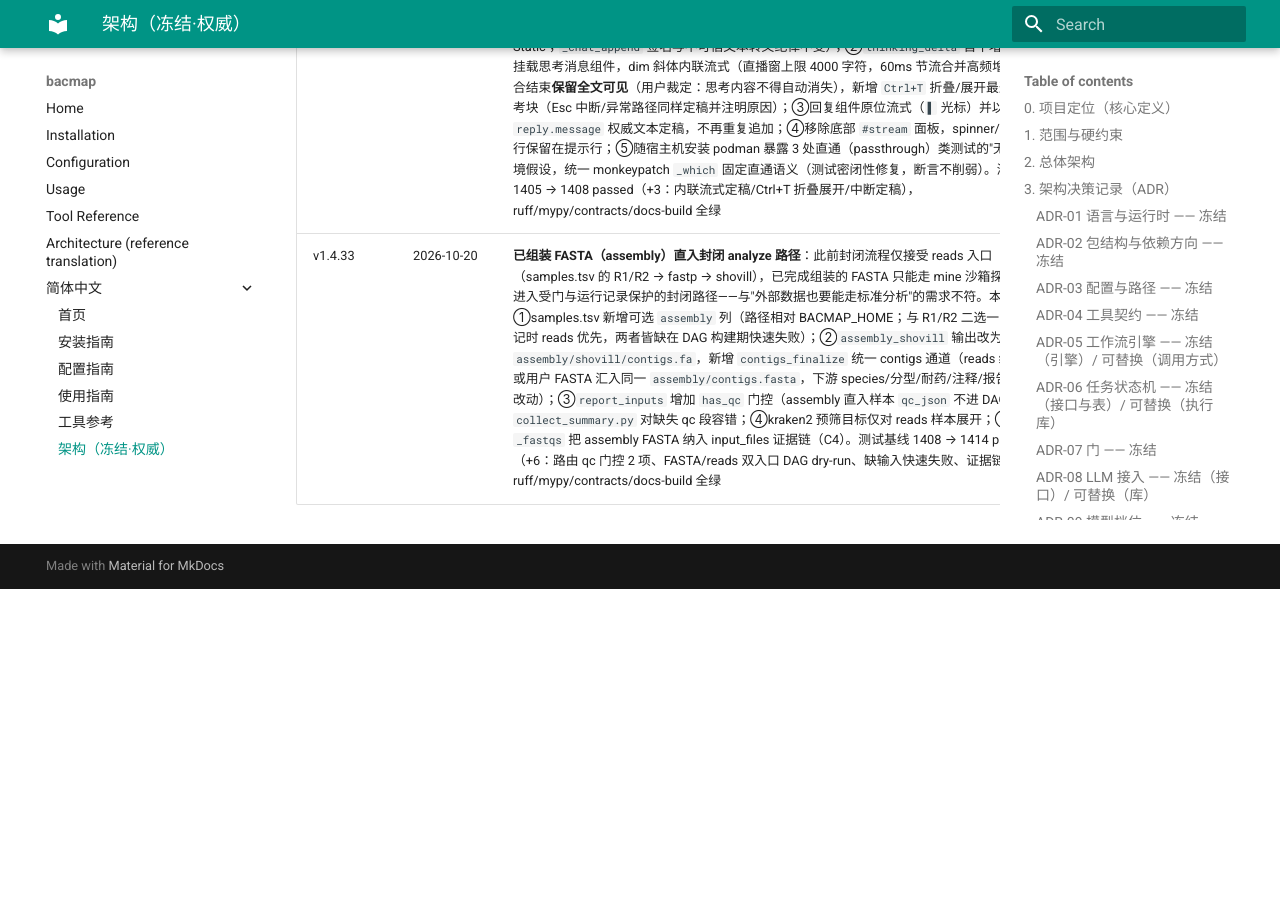
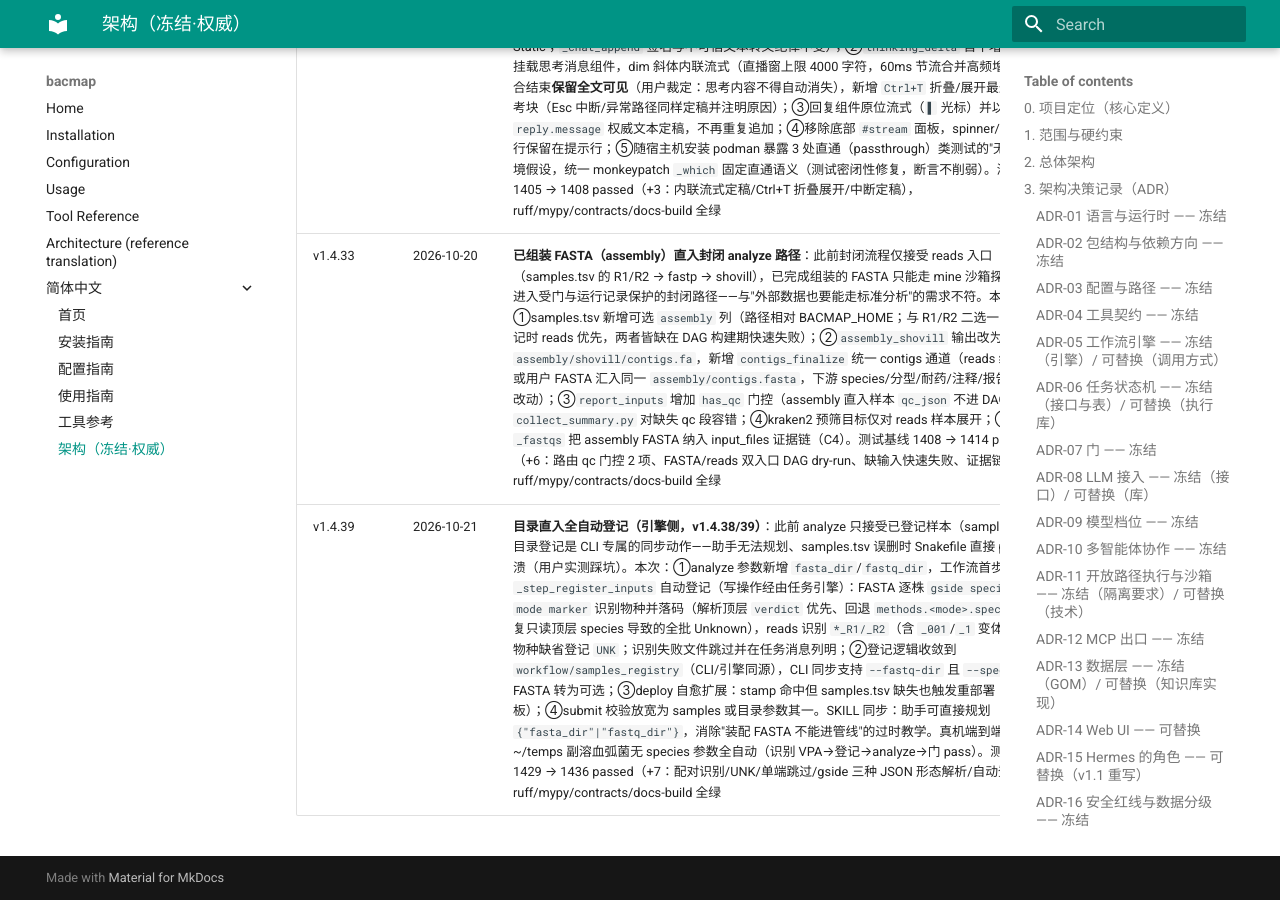
Before and after one commit to indexofire/bacmap, an MkDocs documentation site: the page built from docs/architecture-frozen-v1.md, in a window 1280 px wide and 900 px high, scrolled down 33900 px. Built offline with MkDocs 1.6.1 and Material for MkDocs 9.7.7, drawn with Linux system fonts in a browser that asks for light colours; before the commit the page ends 34489 px from its top, so only the background shows below that; some of the changed text lies outside the part shown.

Commit message:
chore: bump version to 1.4.39; frozen revision v1.4.39 (bilingual)

```diff
--- a/docs/architecture-frozen-v1.md
+++ b/docs/architecture-frozen-v1.md
@@ -1,6 +1,6 @@
 [English](architecture-frozen-v1.en.md) | **简体中文（权威）**
 
-# BacMAP Standalone 框架设计（冻结版 v1.4.10）
+# BacMAP Standalone 框架设计（冻结版 v1.4.39）
 
 - **日期**：2026-10-09（v1.1–v1.4.7 同日修订，见第 10 节）
 - **状态**：冻结（Frozen）。第 8 节的验证项全部通过后，转为"已确认"
@@ -730,3 +730,4 @@
 | v1.4.31 | 2026-10-20 | **助手流式输出与思考指示（展示层，契约不动）**：此前会话助手（Web/TUI/CLI）需等「工具调用→思考→结构化计划」全部完成才一次性渲染，静默等待体验差。本次：①**网关事件流**——`LlmGateway.run_agent_events_async` 经 pydantic-ai `agent.iter()` 逐节点迭代，以 `(kind, payload)` 事件回调下发：`thinking_delta`（GLM 等原生 reasoning 流）、`text_delta`、`reply_delta`（输出工具参数增量下发时，容错提取 `"reply"` 前缀，截断转义安全等待下一个增量）、`tool_call`/`tool_result`、`retry`；重试与信号量语义与 `run_agent_async` 一致，事件仅作展示、最终结果仍由 pydantic-ai 完整校验；②**会话层**——`AgentSession.respond_stream(text, on_event)`，`respond_async` 委托之（TUI 取消语义同入口）；③**TUI**——OpenCode 式 braille spinner 活动指示行（`⠋ 调用 bio_list_samples…`）+ 底部流式显示区（思考尾窗 dim 斜体 + 回复缓冲带 `▌` 光标，完成即并入会话历史），`Esc` 取消时停表并隐藏；④**CLI**——`ask`/`chat` 流式（回复增量 stdout、工具活动 dim stderr，`--json` 保持整包）；Web `/assistant` 暂不流式（后续可做 SSE）。ADR-08 Tool Output 模式与 ADR-10 规划型契约均未改动。测试基线 1390 → 1399 passed（+9：reply 前缀提取 6 项/respond_stream 接线 3 项；TUI 假会话随 API 更名 respond_async→respond_stream），ruff/mypy/contracts/docs-build 全绿 | 用户裁定（要求流式输出与 opencode 式思考动态指示）+ GLM 真实端点实测（424 思考增量、2 组工具事件、回复正常） |
 | v1.4.32 | 2026-10-20 | **TUI 思考流内联主显示区（展示层，v1.4.31 事件契约不动）**：v1.4.31 的思考尾窗落在输入框上方的底部面板（尾 240 字符逆向滚动），主会话区只渲染最终回复——与用户要求的 OpenCode 式交互不符。本次：①会话区从 append-only RichLog 重构为组件化消息流（VerticalScroll + 逐消息 Static；`_chat_append` 签名与不可信文本转义纪律不变）；②`thinking_delta` 首个增量起惰性挂载思考消息组件，dim 斜体内联流式（直播窗上限 4000 字符，60ms 节流合并高频增量），回合结束**保留全文可见**（用户裁定：思考内容不得自动消失），新增 `Ctrl+T` 折叠/展开最近一次思考块（Esc 中断/异常路径同样定稿并注明原因）；③回复组件原位流式（`▌` 光标）并以 `reply.message` 权威文本定稿，不再重复追加；④移除底部 `#stream` 面板，spinner/工具活动行保留在提示行；⑤随宿主机安装 podman 暴露 3 处直通（passthrough）类测试的"无后端"环境假设，统一 monkeypatch `_which` 固定直通语义（测试密闭性修复，断言不削弱）。测试基线 1405 → 1408 passed（+3：内联流式定稿/Ctrl+T 折叠展开/中断定稿），ruff/mypy/contracts/docs-build 全绿 | 用户裁定（思考内容须显示在主界面且完成后保留，交互对齐 opencode） |
 | v1.4.33 | 2026-10-20 | **已组装 FASTA（assembly）直入封闭 analyze 路径**：此前封闭流程仅接受 reads 入口（samples.tsv 的 R1/R2 → fastp → shovill），已完成组装的 FASTA 只能走 mine 沙箱探索，无法进入受门与运行记录保护的封闭路径——与"外部数据也要能走标准分析"的需求不符。本次：①samples.tsv 新增可选 `assembly` 列（路径相对 BACMAP_HOME；与 R1/R2 二选一，同时登记时 reads 优先，两者皆缺在 DAG 构建期快速失败）；②`assembly_shovill` 输出改为中间产物 `assembly/shovill/contigs.fa`，新增 `contigs_finalize` 统一 contigs 通道（reads 组装产物或用户 FASTA 汇入同一 `assembly/contigs.fasta`，下游 species/分型/耐药/注释/报告规则零改动）；③`report_inputs` 增加 `has_qc` 门控（assembly 直入样本 `qc_json` 不进 DAG），`collect_summary.py` 对缺失 qc 段容错；④kraken2 预筛目标仅对 reads 样本展开；⑤引擎 `_fastqs` 把 assembly FASTA 纳入 input_files 证据链（C4）。测试基线 1408 → 1414 passed（+6：路由 qc 门控 2 项、FASTA/reads 双入口 DAG dry-run、缺输入快速失败、证据链 1 项），ruff/mypy/contracts/docs-build 全绿 | 用户裁定（给出 FASTA 数据需要 smk 封闭路径而非 mine） |
+| v1.4.39 | 2026-10-21 | **目录直入全自动登记（引擎侧，v1.4.38/39）**：此前 analyze 只接受已登记样本（samples.tsv），目录登记是 CLI 专属的同步动作——助手无法规划、samples.tsv 误删时 Snakefile 直接 pandas 崩溃（用户实测踩坑）。本次：①analyze 参数新增 ``fasta_dir``/``fastq_dir``，工作流首步 ``_step_register_inputs`` 自动登记（写操作经由任务引擎）：FASTA 逐株 ``gside species --mode marker`` 识别物种并落码（解析顶层 ``verdict`` 优先、回退 ``methods.<mode>.species``——修复只读顶层 species 导致的全批 Unknown），reads 识别 ``*_R1/_R2``（含 ``_001``/``_1`` 变体）配对、物种缺省登记 ``UNK``；识别失败文件跳过并在任务消息列明；②登记逻辑收敛到 ``workflow/samples_registry``（CLI/引擎同源），CLI 同步支持 ``--fastq-dir`` 且 ``--species`` 对 FASTA 转为可选；③deploy 自愈扩展：stamp 命中但 samples.tsv 缺失也触发重部署（恢复模板）；④submit 校验放宽为 samples 或目录参数其一。SKILL 同步：助手可直接规划 ``{"fasta_dir"|"fastq_dir"}``，消除"装配 FASTA 不能进管线"的过时教学。真机端到端：8 株 ~/temps 副溶血弧菌无 species 参数全自动（识别 VPA→登记→analyze→门 pass）。测试基线 1429 → 1436 passed（+7：配对识别/UNK/单端跳过/gside 三种 JSON 形态解析/自动登记），ruff/mypy/contracts/docs-build 全绿 | 用户裁定（给目录即全自动：识别→登记→跑标准流程，不再手填 species 或手动登记） |
--- a/pyproject.toml
+++ b/pyproject.toml
@@ -4,7 +4,7 @@
 
 [project]
 name = "bacmap"
-version = "0.1.0"
+version = "1.4.39"
 description = "Local pathogen genome analysis system with built-in agent layer (architecture-frozen-v1 ADR-01..20)"
 requires-python = ">=3.12,<3.14"
 authors = [
```
Also changed, not shown: docs/architecture-frozen-v1.en.md (+2 -1 lines).
